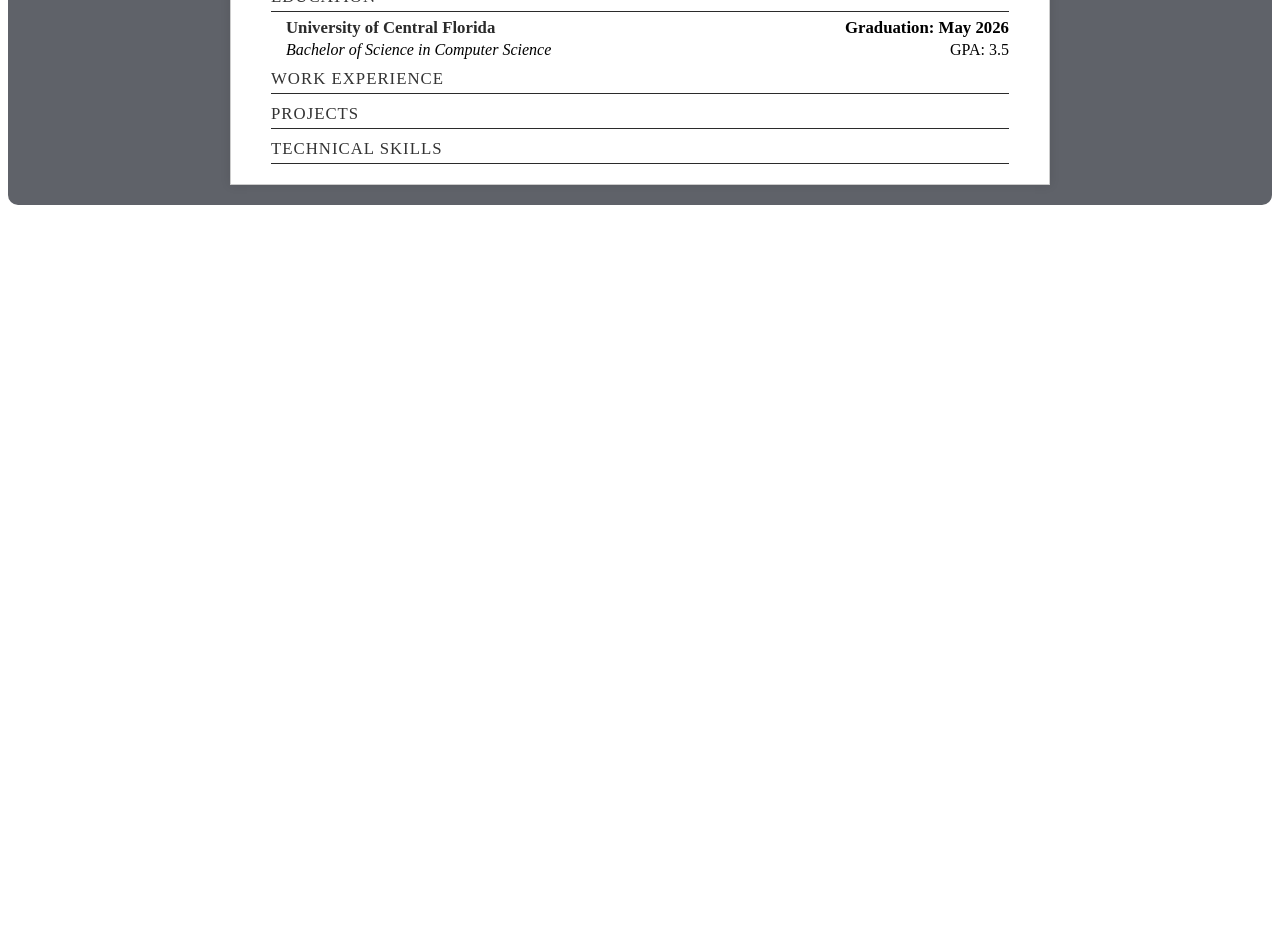
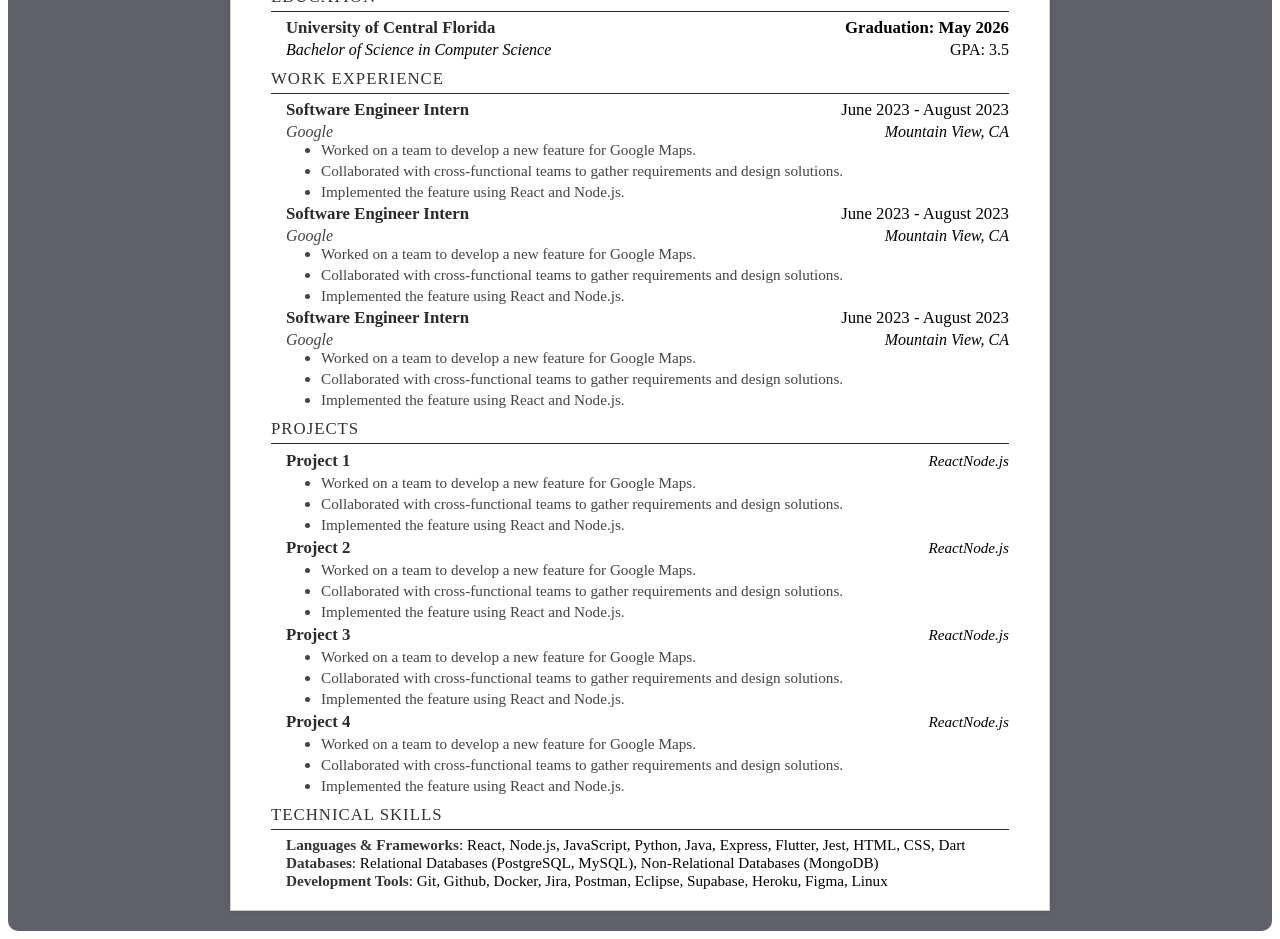
Before and after one commit to KaziAmin110/OnlineResumeGenerator, a React (Vite) app: page / in a window 1280 px wide. Shown: the part 740-1679 px from the top of the page. Before the commit the page ends 953 px from the top, so only its background shows below. Built offline with nearby package versions, Linux system fonts and the light colour scheme.

Commit message:
Added Base Resume Template On Initital State Render

```diff
--- a/src/App.jsx
+++ b/src/App.jsx
@@ -17,9 +17,109 @@ const App = () => {
     linkedIn: "linkedin.com/in/kazi-amin/",
   });
 
-  const [experiences, setExperiences] = useState([]);
-  const [projects, setProjects] = useState([]);
-  const [techSections, setTechSections] = useState([]);
+  const [experiences, setExperiences] = useState([
+    {
+      jobTitle: "Software Engineer Intern",
+      companyName: "Google",
+      companyLocation: "Mountain View, CA",
+      startDate: "June 2023",
+      endDate: "August 2023",
+      descriptions: [
+        "Worked on a team to develop a new feature for Google Maps.",
+        "Collaborated with cross-functional teams to gather requirements and design solutions.",
+        "Implemented the feature using React and Node.js.",
+      ],
+    },
+    {
+      jobTitle: "Software Engineer Intern",
+      companyName: "Google",
+      companyLocation: "Mountain View, CA",
+      startDate: "June 2023",
+      endDate: "August 2023",
+      descriptions: [
+        "Worked on a team to develop a new feature for Google Maps.",
+        "Collaborated with cross-functional teams to gather requirements and design solutions.",
+        "Implemented the feature using React and Node.js.",
+      ],
+    },
+    {
+      jobTitle: "Software Engineer Intern",
+      companyName: "Google",
+      companyLocation: "Mountain View, CA",
+      startDate: "June 2023",
+      endDate: "August 2023",
+      descriptions: [
+        "Worked on a team to develop a new feature for Google Maps.",
+        "Collaborated with cross-functional teams to gather requirements and design solutions.",
+        "Implemented the feature using React and Node.js.",
+      ],
+    },
+  ]);
+  const [projects, setProjects] = useState([
+    {
+      projectTitle: "Project 1",
+      projectTechnologies: ["React", "Node.js"],
+      descriptions: [
+        "Worked on a team to develop a new feature for Google Maps.",
+        "Collaborated with cross-functional teams to gather requirements and design solutions.",
+        "Implemented the feature using React and Node.js.",
+      ],
+    },
+    {
+      projectTitle: "Project 2",
+      projectTechnologies: ["React", "Node.js"],
+      descriptions: [
+        "Worked on a team to develop a new feature for Google Maps.",
+        "Collaborated with cross-functional teams to gather requirements and design solutions.",
+        "Implemented the feature using React and Node.js.",
+      ],
+    },
+    {
+      projectTitle: "Project 3",
+      projectTechnologies: ["React", "Node.js"],
+      descriptions: [
+        "Worked on a team to develop a new feature for Google Maps.",
+        "Collaborated with cross-functional teams to gather requirements and design solutions.",
+        "Implemented the feature using React and Node.js.",
+      ],
+    },
+    {
+      projectTitle: "Project 4",
+      projectTechnologies: ["React", "Node.js"],
+      descriptions: [
+        "Worked on a team to develop a new feature for Google Maps.",
+        "Collaborated with cross-functional teams to gather requirements and design solutions.",
+        "Implemented the feature using React and Node.js.",
+      ],
+    },
+  ]);
+  const [techSections, setTechSections] = useState([
+    {
+      sectionName: "Languages & Frameworks",
+      sectionSkills: [
+        "React",
+        "Node.js",
+        "JavaScript",
+        "Python",
+        "Java, Express, Flutter, Jest, HTML, CSS, Dart",
+      ],
+    },
+    {
+      sectionName: "Databases",
+      sectionSkills: [
+        "Relational Databases (PostgreSQL, MySQL)",
+        "Non-Relational Databases (MongoDB)",
+      ],
+    },
+    {
+      sectionName: "Development Tools",
+      sectionSkills: [
+        "Git, Github",
+        "Docker",
+        "Jira, Postman, Eclipse, Supabase, Heroku, Figma, Linux",
+      ],
+    },
+  ]);
 
   return (
     <div className="main-container">
```
